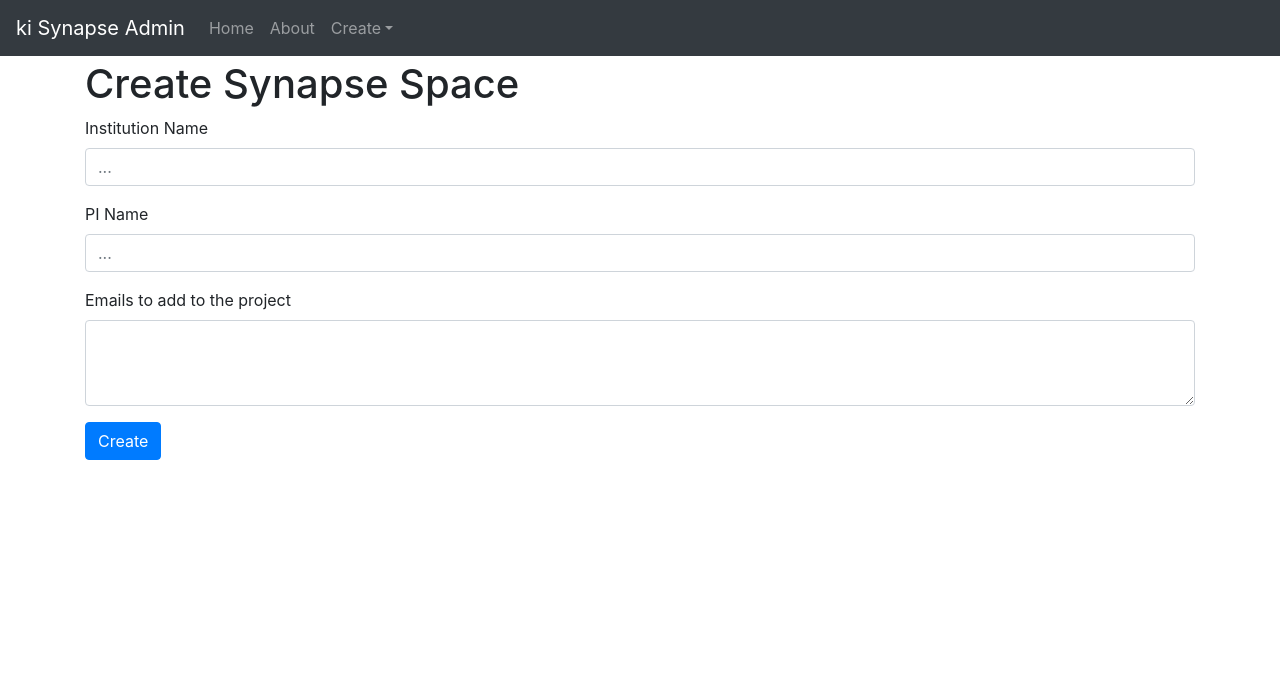
After one commit to ki-tools/sls_ki_synapse_admin_py, a Flask app: page /synapse_space/create in a window 1280 px wide. The commit adds this page. Shown: the top 700 px of the page. Run offline with Flask 2, Linux system fonts and the light colour scheme; some libraries are stand-ins or nearby versions.

Commit message:
Restructure

```diff
--- a/www/templates/base.html
+++ b/www/templates/base.html
@@ -29,7 +29,7 @@
           <a class="nav-link dropdown-toggle" href="#" id="dropdowncreate" data-toggle="dropdown" aria-haspopup="true"
              aria-expanded="false">Create</a>
           <div class="dropdown-menu" aria-labelledby="dropdowncreate">
-            <a class="dropdown-item" href="{{ url_for('create_space') }}">Synapse Space</a>
+            <a class="dropdown-item" href="{{ url_for('create_synapse_space') }}">Synapse Space</a>
           </div>
         </li>
       </ul>
--- /dev/null
+++ b/www/templates/synapse_space/create.html
@@ -0,0 +1,28 @@
+{% extends "base.html" %}
+{% block title %}Create Synapse Space{% endblock %}
+{% block body %}
+<div class="row">
+  <div class="col">
+    <h1>Create Synapse Space</h1>
+  </div>
+</div>
+<div class="row">
+  <div class="col">
+    <form>
+      <div class="form-group">
+        <label for="inputInstitutionName">Institution Name</label>
+        <input type="text" class="form-control" id="inputInstitutionName" placeholder="...">
+      </div>
+      <div class="form-group">
+        <label for="inputPiName">PI Name</label>
+        <input type="text" class="form-control" id="inputPiName" placeholder="...">
+      </div>
+      <div class="form-group">
+        <label for="inputEmails">Emails to add to the project</label>
+        <textarea class="form-control" id="inputEmails" rows="3"></textarea>
+      </div>
+      <button type="submit" class="btn btn-primary">Create</button>
+    </form>
+  </div>
+</div>
+{% endblock %}
--- a/www/views/__init__.py
+++ b/www/views/__init__.py
@@ -1,2 +1,2 @@
 from .views import (home, about)
-from .create_space_views import create_space
+from .synapse_space import views
--- /dev/null
+++ b/www/views/synapse_space/views.py
@@ -0,0 +1,7 @@
+from flask import render_template
+from server import app
+
+
+@app.route("/synapse_space/create")
+def create_synapse_space():
+    return render_template("synapse_space/create.html")
```
Also changed, not shown: tests/conftest.py (+1 -1 lines), tests/synapse_test_helper.py (+1 -1 lines), tests/www/core/test_param_store.py (renamed from tests/core/test_param_store.py, +1 -1 lines), tests/www/core/test_synapse.py (renamed from tests/core/test_synapse.py, +1 -1 lines), www/templates/create_space.html (deleted, +0 -9 lines), www/views/create_space_views.py (deleted, +0 -7 lines), tests/www/core/__init__.py (added), www/core/__init__.py (renamed from core/__init__.py), www/core/log.py (renamed from core/log.py), www/core/param_store.py (renamed from core/param_store.py), www/core/synapse.py (renamed from core/synapse.py).
